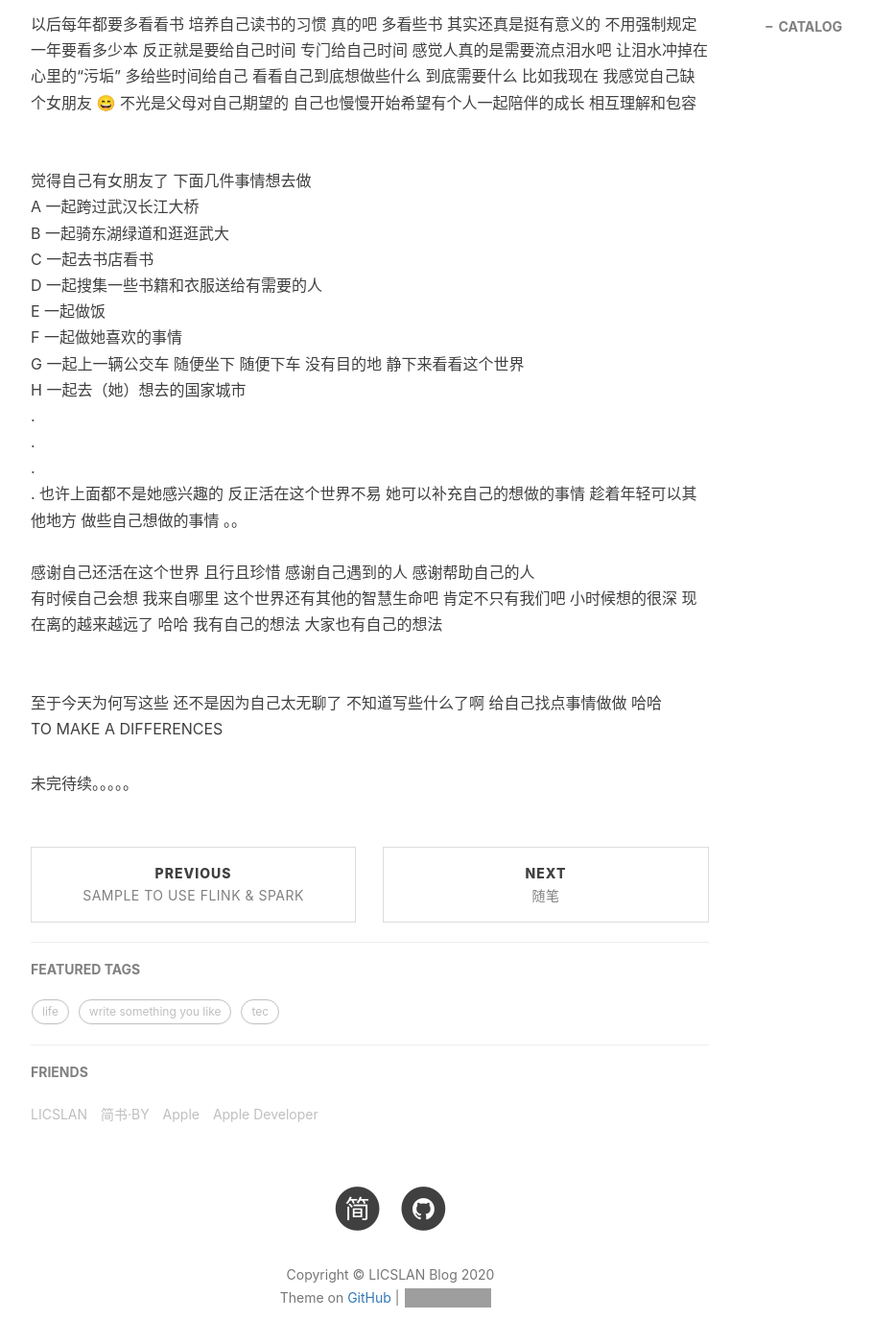
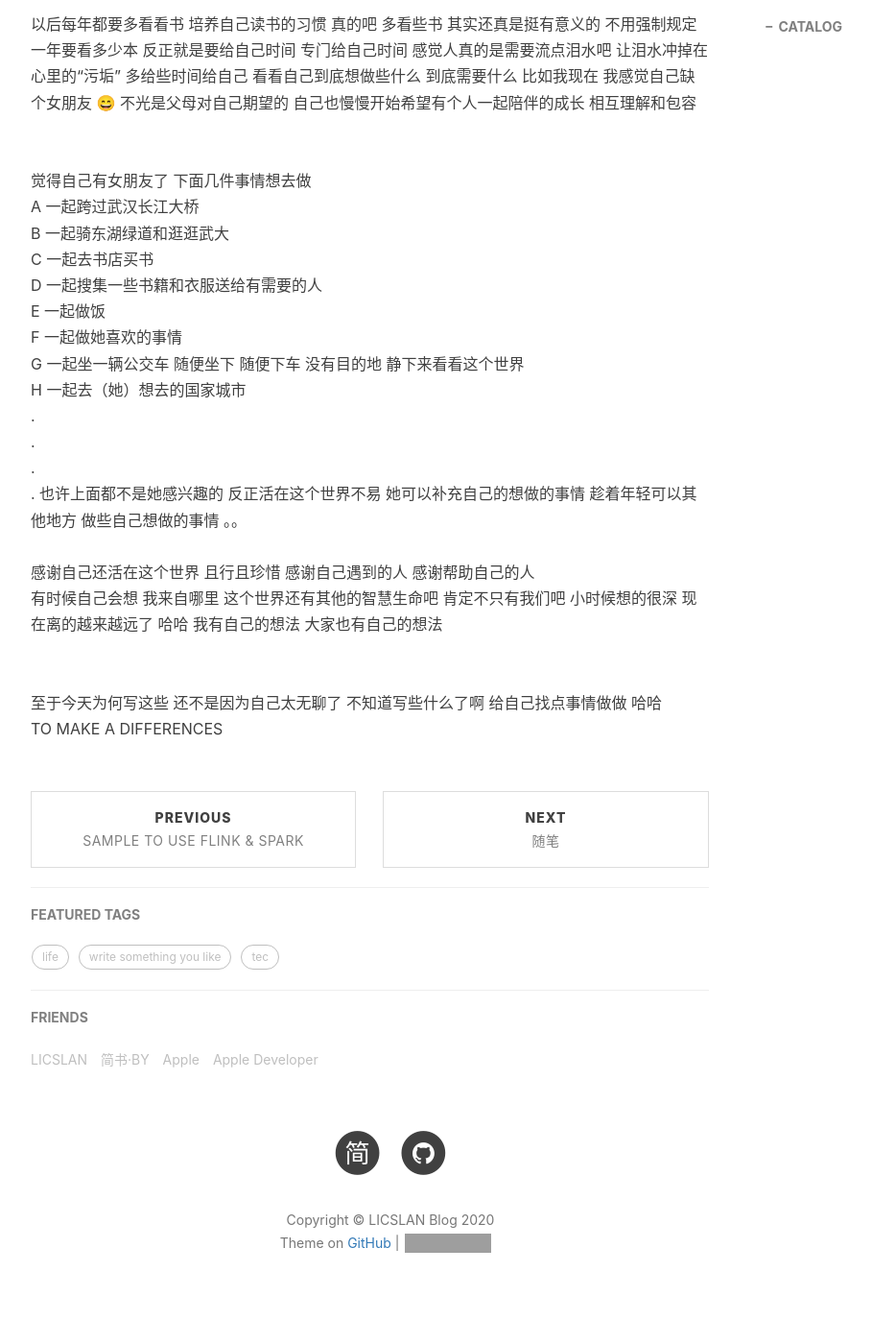
Before and after one commit to licslan/licslan.github.io, a Jekyll site: the page built from _posts/2018-12-02-say sth_to_your_half.md, in a window 1280 px wide and 1400 px high, scrolled down 1947 px. Shown: the whole window at 96% size, without its empty margins (233-1142 px from the left). Built offline with Jekyll 4.4.1, drawn with Linux system fonts in a browser that asks for light colours; nearby versions of some CDN libraries; comment, search, counter and statistics services are not loaded; grey boxes are pictures that could not be loaded.

Commit message:
Update and rename 2018-12-02-我TM也不知道想写些什么.md to 2018-12-02-say sth_to_your_half.md

```diff
--- a/_posts/2018-12-02-我TM也不知道想写些什么.md
+++ b/_posts/2018-12-02-say sth_to_your_half.md
@@ -42,7 +42,7 @@ A 一起跨过武汉长江大桥
 <br>
 B 一起骑东湖绿道和逛逛武大
 <br>
-C 一起去书店看书
+C 一起去书店买书
 <br>
 D 一起搜集一些书籍和衣服送给有需要的人
 <br>
@@ -50,7 +50,7 @@ E 一起做饭
 <br>
 F 一起做她喜欢的事情
 <br>
-G 一起上一辆公交车  随便坐下  随便下车 没有目的地  静下来看看这个世界
+G 一起坐一辆公交车  随便坐下  随便下车 没有目的地  静下来看看这个世界
 <br>
 H 一起去（她）想去的国家城市
 <br>
@@ -69,5 +69,3 @@ H 一起去（她）想去的国家城市
 <br>
 至于今天为何写这些   还不是因为自己太无聊了    不知道写些什么了啊   给自己找点事情做做  哈哈  <br>
 TO MAKE A DIFFERENCES
-
-未完待续。。。。。
```
